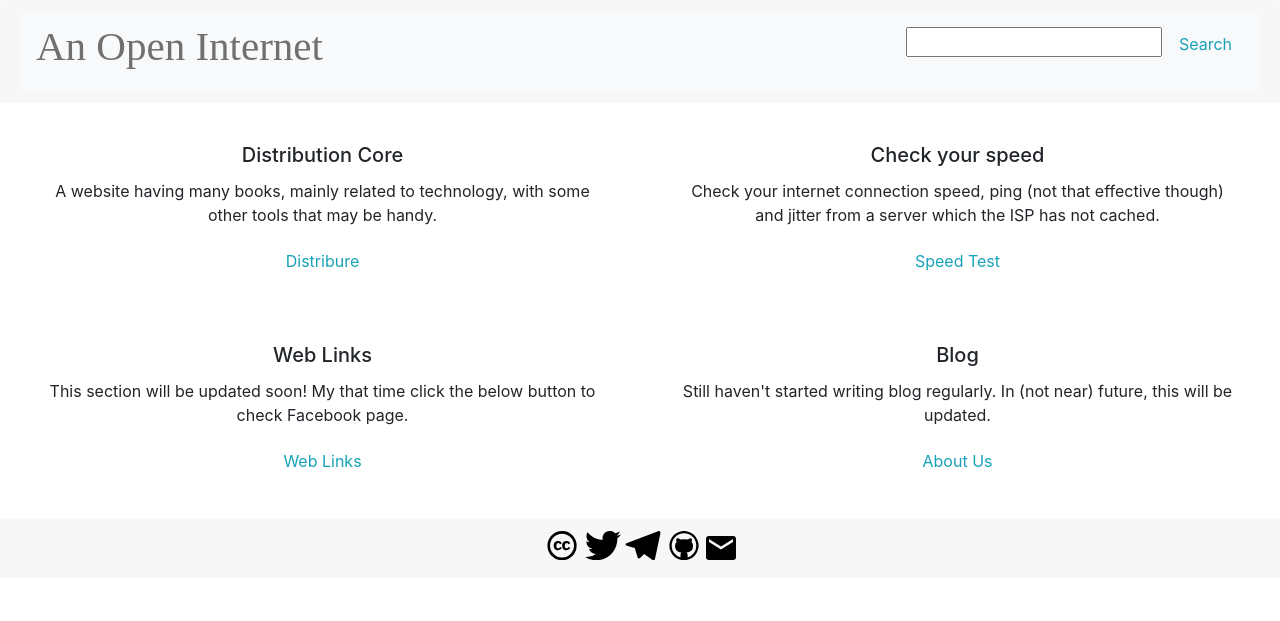
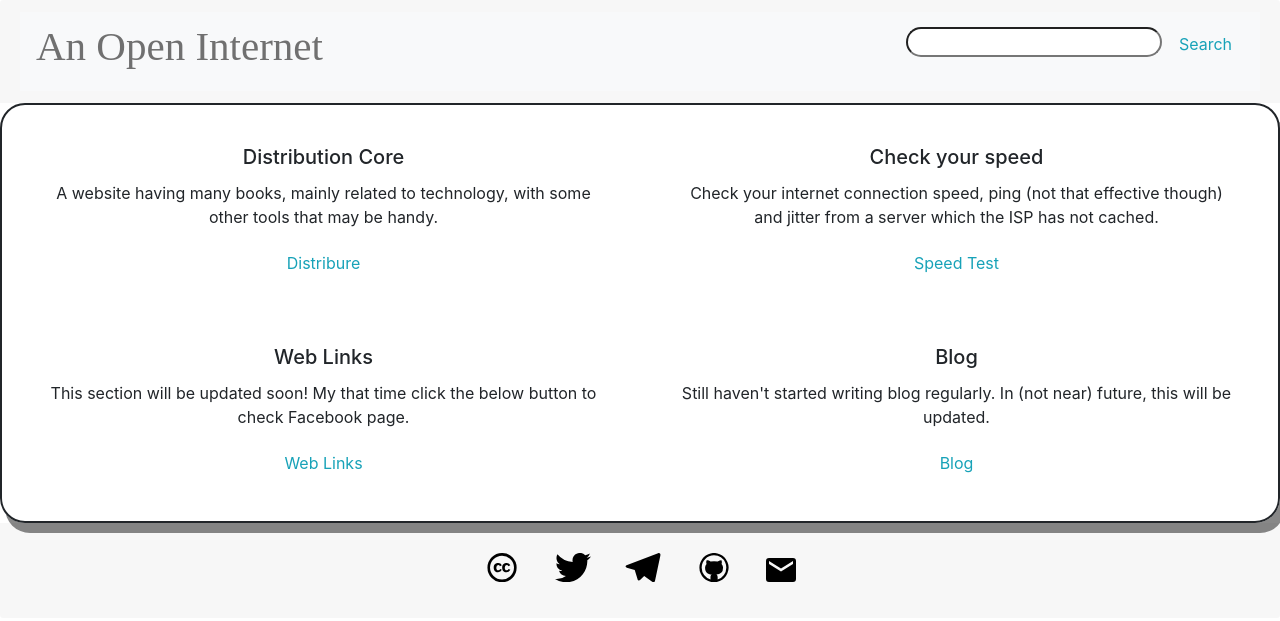
Before and after one commit to Open-Internet-Space/OIA-website, a Jekyll site: the page html/aoi_home.html, which Jekyll copies as it is, in a window 1280 px wide. Shown: the top 621 px of the page. Built offline with Jekyll 4.4.1, drawn with Linux system fonts in a browser that asks for light colours; nearby versions of some CDN libraries.

Commit message:
Update aoi_home.html
1. Rounded corner of form and body
2. Body shadow added

```diff
--- a/html/aoi_home.html
+++ b/html/aoi_home.html
@@ -24,8 +24,8 @@
               </text>
             </svg>
           </a>
-          <a class="navbar-brand d-none d-sm-block d-lg-none" href="#">
-          <svg xmlns="http://www.w3.org/2000/svg" width="250" height="35" viewBox="0 0 339 45">
+          <a class="navbar-brand d-block d-lg-none" href="#">
+          <svg xmlns="http://www.w3.org/2000/svg" width="300" height="35" viewBox="0 0 339 45">
             <defs>
               <style>.a{fill:#707070;font-size:41px;font-family:TwCenMT-Regular, Tw Cen MT;}.b{font-size:23.915px;baseline-shift:13.66530021099821;}</style>
             </defs>
@@ -34,7 +34,7 @@
               </text>
             </svg>
           </a>
-          <a class="navbar-brand d-block d-sm-none" href="#">
+          <!-- a class="navbar-brand d-block d-sm-none" href="#">
           <svg xmlns="http://www.w3.org/2000/svg" width="155" height="25" viewBox="0 0 339 45">
             <defs>
               <style>.a{fill:#707070;font-size:41px;font-family:TwCenMT-Regular, Tw Cen MT;}.b{font-size:23.915px;baseline-shift:13.66530021099821;}</style>
@@ -43,7 +43,7 @@
                 <tspan x="0" y="0">An Open Internet </tspan>
               </text>
             </svg>
-          </a>
+          </a-->
 
           <script type="text/javascript">
           // Google Internal Site Search script- By JavaScriptKit.com (http://www.javascriptkit.com)
@@ -56,10 +56,10 @@
           }
           </script>
 
-            <form class="d-none d-sm-block border-0" action="https://www.google.com/search" method="get" onSubmit="Gsitesearch(this)">
+            <form class="border-0 float-right" action="https://www.google.com/search" method="get" onSubmit="Gsitesearch(this)">
             <input name="q" type="hidden" />
-            <input name="qfront" type="text"/>
-            <input type="submit" class="btn btn-outline-info border-0" value="Search" /></p>
+            <input name="qfront" style="border-radius: 25px;" type="text"/>
+            <input type="submit" class="btn btn-outline-info border-0" style=" border-radius: 25px;" value="Search" /></p>
             </form>
 
      </nav>
@@ -67,7 +67,8 @@
     </div>
 <!-- End of navbar-->
 <!--Main content of body-->
-    <div class="card-body">
+    <div class="card-body" style="border: 1px solid; padding: 10px; box-shadow: 5px 10px #888888;
+                                  border-radius: 25px; border: 2.5px solid; padding: 20px;">
       <div class="row">
         <!--Card Top Left-->
         <div class="col-sm-6">
@@ -107,7 +108,7 @@
             <div class="card-body">
               <h5 class="card-title">Blog</h5>
               <p class="card-text">Still haven't started writing blog regularly. In (not near) future, this will be updated.  </p>
-              <button type="button" class="btn btn-outline-info border-0" onclick="window.open('https://blog.anopeninternet.eu.org/')">About Us</a>
+              <button type="button" class="btn btn-outline-info border-0" onclick="window.open('https://blog.anopeninternet.eu.org/')">Blog</a>
             </div>
           </div>
         </div>
@@ -116,8 +117,8 @@
 
 <!--End of Main content of body-->
 <!--Footer-->
-    <div class="card-footer border-0">
-      <a rel="license" href="http://creativecommons.org/licenses/by/4.0/" target="_blank">
+    <div class="card-footer border-0" style="padding: 30px;">
+      <a rel="license" href="http://creativecommons.org/licenses/by/4.0/" target="_blank" style="padding: 15px;">
       <svg xmlns="http://www.w3.org/2000/svg" width="36.002" height="29.26" viewBox="0 0 34.875 34.875">
         <path id="Icon_awesome-creative-commons" data-name="Icon awesome-creative-commons" d="M17.285,15.108l-2.336,1.215a2.184,2.184,0,0,0-1.931-1.4q-2.334,0-2.336,3.082c0,1.657.648,3.083,2.336,3.083a2.185,2.185,0,0,0,2.149-1.495l2.148,1.09a5.147,5.147,0,0,1-4.577,2.741c-1.589,0-5.2-.726-5.2-5.418,0-4.127,3.023-5.418,5.107-5.418a4.887,4.887,0,0,1,4.64,2.521Zm10.058,0-2.3,1.215a2.194,2.194,0,0,0-1.962-1.4q-2.335,0-2.336,3.082c0,1.656.649,3.083,2.336,3.083a2.182,2.182,0,0,0,2.147-1.495l2.18,1.09a5.275,5.275,0,0,1-4.577,2.741c-1.6,0-5.2-.694-5.2-5.418,0-4.125,3.021-5.418,5.107-5.418a4.82,4.82,0,0,1,4.61,2.521ZM17.407.566a17.438,17.438,0,0,0,0,34.875A17.317,17.317,0,0,0,34.875,18,17.21,17.21,0,0,0,17.407.566Zm.061,31.7A14.392,14.392,0,0,1,3.145,18,14.352,14.352,0,0,1,17.469,3.711a14.276,14.276,0,0,1,0,28.553Z" transform="translate(0 -0.566)"/>
       </svg>
@@ -125,21 +126,21 @@
       </a>
 
 
-      <a href="https://twitter.com/m45k174" target="_blank">
+      <a href="https://twitter.com/m45k174" target="_blank" style="padding: 15px;">
       <svg xmlns="http://www.w3.org/2000/svg" width="36.002" height="29.26" viewBox="0 0 36.002 29.26"><path d="M35.931,6.853a15,15,0,0,1-4.237,1.162,7.437,7.437,0,0,0,3.244-4.084,15.244,15.244,0,0,1-4.691,1.776,7.378,7.378,0,0,0-12.767,5.037,7.552,7.552,0,0,0,.191,1.686A20.9,20.9,0,0,1,2.46,4.741a7.233,7.233,0,0,0-1,3.713A7.381,7.381,0,0,0,4.743,14.6,7.357,7.357,0,0,1,1.4,13.674v.092a7.384,7.384,0,0,0,5.919,7.24A7.448,7.448,0,0,1,4,21.134a7.4,7.4,0,0,0,6.906,5.125,14.8,14.8,0,0,1-9.153,3.157A15.665,15.665,0,0,1,0,29.316,20.993,20.993,0,0,0,11.336,32.63c13.581,0,21-11.244,21-20.979,0-.314,0-.63-.022-.945A14.9,14.9,0,0,0,36,6.884l-.07-.03Z" transform="translate(0 -3.369)"/></svg>
       </a>
 
-      <a href="https://t.me/m45k174" target="_blank">
+      <a href="https://t.me/m45k174" target="_blank" style="padding: 15px;">
       <svg xmlns="http://www.w3.org/2000/svg" width="36.002" height="29.26" viewBox="0 0 35.987 30.199">
         <path id="Icon_simple-telegram" data-name="Icon simple-telegram" d="M35.865,5.685,30.45,31.26c-.375,1.815-1.47,2.25-3,1.41l-8.25-6.1L15.21,30.42a2.1,2.1,0,0,1-1.65.84c-1.08,0-.9-.405-1.26-1.425L9.45,20.55,1.275,18c-1.77-.525-1.785-1.74.39-2.625l31.89-12.3c1.455-.645,2.85.36,2.295,2.6Z" transform="translate(0.013 -2.883)"/>
       </svg>
       </a>
 
-      <a href="https://github.com/Open-Internet-Space" target="_blank">
+      <a href="https://github.com/Open-Internet-Space" target="_blank" style="padding: 15px;">
       <svg xmlns="http://www.w3.org/2000/svg" width="36.002" height="29.26" viewBox="0 0 35.928 36"><path d="M0,17.784A17.329,17.329,0,0,1,1.44,10.8a17.388,17.388,0,0,1,9.54-9.54,17.656,17.656,0,0,1,13.968,0,17.539,17.539,0,0,1,9.54,9.54,17.656,17.656,0,0,1,0,13.968,17.668,17.668,0,0,1-9.54,9.612,17.656,17.656,0,0,1-13.968,0,17.515,17.515,0,0,1-9.54-9.612A17.329,17.329,0,0,1,0,17.784Zm2.808,0a14.643,14.643,0,0,0,3.024,9.072,16.184,16.184,0,0,0,7.812,5.58v-2.88a3.5,3.5,0,0,1,1.44-3.132,10.334,10.334,0,0,1-1.692-.252A8.506,8.506,0,0,1,10.26,25.02q-3.276-1.98-3.276-7.164a6.473,6.473,0,0,1,1.8-4.608,6.056,6.056,0,0,1,.18-4.608h.72a2.961,2.961,0,0,1,.9.18A12.379,12.379,0,0,1,13.716,10.4a16.981,16.981,0,0,1,4.32-.576,17.4,17.4,0,0,1,4.356.576,15.338,15.338,0,0,1,2.628-1.44,3.9,3.9,0,0,1,1.656-.36l.432.036a6.287,6.287,0,0,1,.18,4.608,6.473,6.473,0,0,1,1.8,4.608q0,4.032-1.98,6.084a7.239,7.239,0,0,1-2.844,1.8,12.38,12.38,0,0,1-3.276.684,3.583,3.583,0,0,1,1.476,3.132v2.88a16.3,16.3,0,0,0,7.668-5.652,14.671,14.671,0,0,0,2.952-9,15.172,15.172,0,0,0-1.188-5.9A15.317,15.317,0,0,0,17.964,2.628a15.31,15.31,0,0,0-5.9,1.224,15.828,15.828,0,0,0-4.824,3.2A16.7,16.7,0,0,0,4,11.88a15.172,15.172,0,0,0-1.188,5.9Z" transform="translate(0 0.18)"/></svg>
       </a>
 
-      <a href="mailto:contact@anopeninternet.eu.org">
+      <a href="mailto:contact@anopeninternet.eu.org" style="padding: 15px;">
       <svg xmlns="http://www.w3.org/2000/svg" width="30" height="24" viewBox="0 0 30 24"><path d="M30,6H6A3,3,0,0,0,3.015,9L3,27a3.009,3.009,0,0,0,3,3H30a3.009,3.009,0,0,0,3-3V9A3.009,3.009,0,0,0,30,6Zm0,6L18,19.5,6,12V9l12,7.5L30,9Z" transform="translate(-3 -6)"/></svg>
       </a>
     </div>
```
